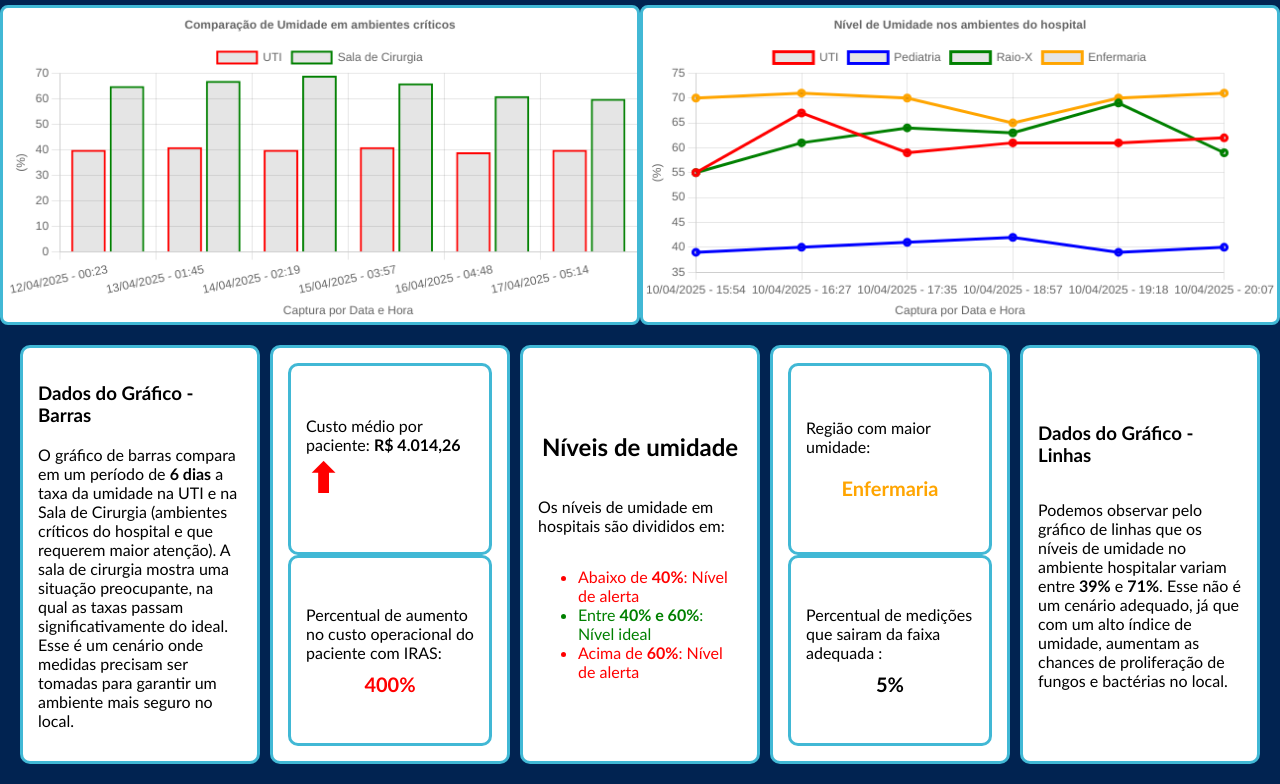
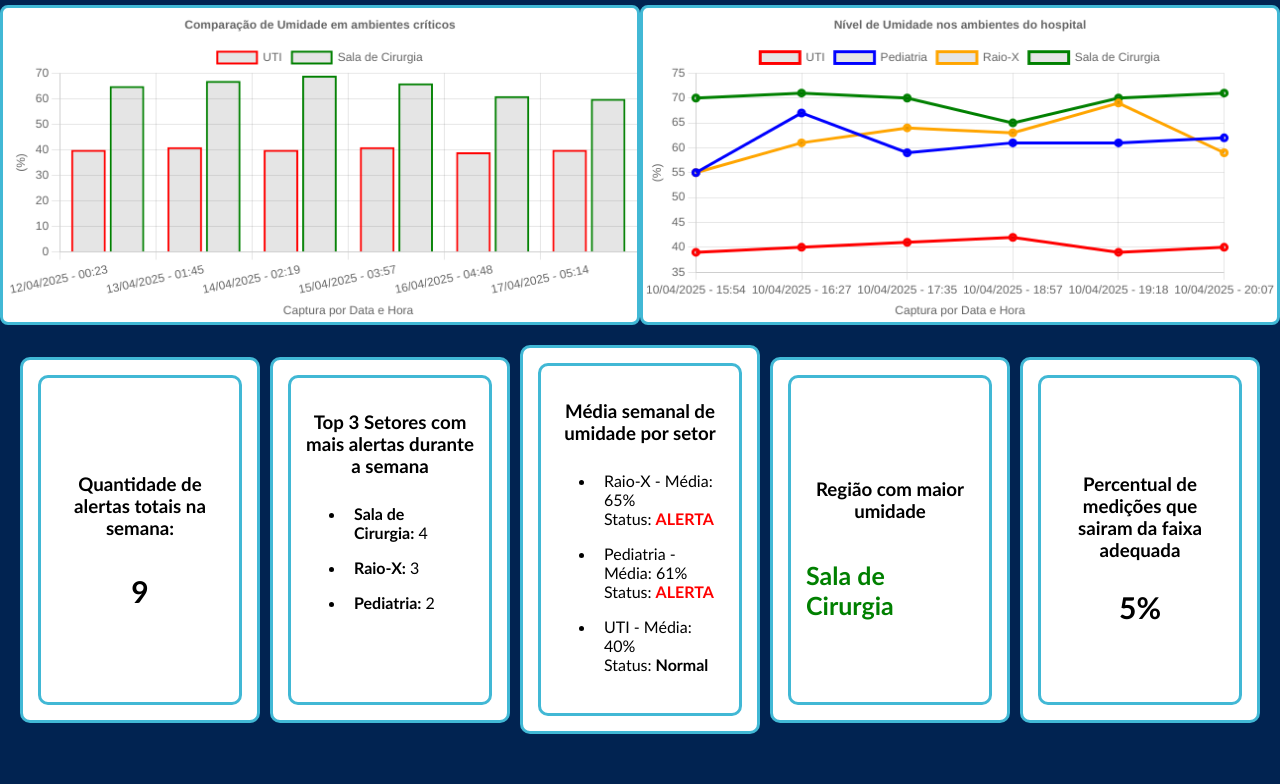
Before and after one commit to Pesquisa-e-Inovacao-HumiSafe/HumiSafe, a plain HTML site: page Códigos/Site à fazer/dashboard.html in a window 1280 px wide. Shown: the part 205-989 px from the top of the page. After the commit the page ends 959 px from the top, so only its background shows below. Drawn offline with nearby package versions, Linux system fonts and the light colour scheme.

Commit message:
Atualização das KPIs e CSS da Dashboard

```diff
--- a/Códigos/Site à fazer/css/dashboard.css
+++ b/Códigos/Site à fazer/css/dashboard.css
@@ -31,13 +31,15 @@ body {
     display: flex;
     flex-wrap: wrap;
     gap: 10px;
-    justify-content: space-between;
+    justify-content: space-evenly;
+    align-items: center;
     padding: 20px;
 }
 
 #conteudo_dashboard div {
+    min-height: 330px;
     flex: 1;
-    min-width: 200px;
+    max-width: 270px;
     border: 3px solid var(--azulClaro);
     border-radius: 10px;
     padding: 15px;
@@ -45,54 +47,12 @@ body {
     background-color: white;
 }
 
-#nivel_umidade{
-    display: flex;
-    flex-direction: column;
-    align-items: center;
-    justify-content: center;
-    border-radius: 10px;
-    padding: 15px;
-    flex: 1;
-    min-width: 300px;
-    box-sizing: border-box;
-}
-
-#dados_grafico_linhas {
-    display: flex;
-    flex-direction: column;
-    justify-content: center;
-    align-items: center;
-    font-size: 16px;
-}
-
-#taxa_umidade {
+#regiao_umidade, #desvios_criticos, #regiao_umidade, #alertas_hospital, #alertas_sensores {
     display: flex;
     flex-direction: column;
     align-items: center;
     justify-content: center;
 }
-
-#taxa_umidade #regiao_umidade, #desvios_criticos{
-    display: flex;
-    flex-direction: column;
-    align-items: center;
-    justify-content: center;
-}
-
-#custo {
-    display: flex;
-    flex-direction: column;
-    align-items: center;
-    justify-content: center;
-}
-
-#custo #custo_paciente, #custo_operacional{
-    display: flex;
-    flex-direction: column;
-    align-items: center;
-    justify-content: center;
-}
-
 
 .titulo-dashboard {
     margin-top: 150px;
@@ -103,52 +63,51 @@ body {
     color: white;
 }
 
-h3 {
-    display: flex;
-    flex-direction: row;
-    justify-content: center;
-    align-items: center;
-}
-
-table,
-td,
-tr {
-    border: 1px solid black;
-    width: 100%;
-    border-collapse: collapse;
-}
-
-
-
-#custo_paciente span {
-    color: red;
-    font-size: 40px;
-}
 
 #regiao_umidade span {
     display: flex;
     align-items: center;
     justify-content: center;
     padding-top: 20px;
-    color: orange;
-    font-size: 20px;
+    color: green;
+    font-size: 25px;
 }
 
-#custo_operacional span {
+#desvios_criticos span{
     display: flex;
-    color: red;
-    font-size: 20px;
+    font-size: 30px;
     padding-top: 10px;
     font-style: strong;
     align-items: center;
     justify-content: center;
 }
 
-#desvios_criticos span{
+#alertas_hospital span {
+    font-size: 30px;
+}
+
+#umidade_setores{
     display: flex;
-    font-size: 20px;
-    padding-top: 10px;
-    font-style: strong;
+    flex-direction: column;
+    justify-content: space-evenly;
+}
+
+li {
+    padding: 8px;
+}
+
+.span_alerta {
+    color: red;
+}
+
+h3 {
+    display: flex;
+    flex-direction: row;
+    justify-content: center;
     align-items: center;
-    justify-content: center;
+    text-align: center;
 }
+
+#alertas_hospital p {
+    text-align: center;
+}
--- a/Códigos/Site à fazer/dashboard.html
+++ b/Códigos/Site à fazer/dashboard.html
@@ -17,6 +17,7 @@
             <h1>HUMISAFE</h1>
         </div>
         <div class="container">
+
             <ul class="navbar">
                 <li>
                     <a href="site_institucional.html#inicio">Início</a>
@@ -55,59 +56,47 @@
 
 
     <div id="conteudo_dashboard">
-        <div id="dados_grafico_barras">
-            <h3>Dados do Gráfico - Barras</h3>
-            <p>
-                O gráfico de barras compara em um período de <strong>6 dias</strong> a taxa da umidade na UTI e na
-                Sala de Cirurgia
-                (ambientes críticos do hospital e que requerem maior atenção). A sala de cirurgia mostra uma
-                situação preocupante,
-                na qual as taxas passam significativamente do ideal. Esse é um cenário onde medidas precisam ser
-                tomadas
-                para garantir um ambiente mais seguro no local.
-            </p>
-        </div>
-
-        <div id="custo">
-            <div id="custo_paciente">
-                <p>Custo médio por paciente: <strong>R$ 4.014,26 <span>⬆</span></strong></p>
-            </div>
-
-            <div id="custo_operacional">
-                <p>Percentual de aumento no custo operacional do paciente com IRAS:
-                    <strong><span>400%</span></strong>
-                </p>
+        <div>
+            <div id="alertas_hospital">
+                <h3>Quantidade de alertas totais na semana:</h3>
+                <p><strong><span>9</span></strong></p>
             </div>
         </div>
 
-        <div id="nivel_umidade">
-            <h2>Níveis de umidade</h2>
-            <p>Os níveis de umidade em hospitais são divididos em:</p>
-            <ul>
-                <li style="color: red;">Abaixo de <strong>40%</strong>: Nível de alerta</li>
-                <li style="color: green;">Entre <strong>40% e 60%</strong>: Nível ideal</li>
-                <li style="color: red;">Acima de <strong>60%</strong>: Nível de alerta</li>
-            </ul>
+        <div>
+            <div id="alertas_setores">
+                <h3>Top 3 Setores com mais alertas durante a semana</h3>
+                <ul>
+                    <li><strong>Sala de Cirurgia:</strong> 4</li>
+                    <li><strong>Raio-X: </strong>3</li>
+                    <li><strong>Pediatria:</strong> 2</li>
+                </ul>
+            </div>
         </div>
 
-        <div id="taxa_umidade">
-            <div id="regiao_umidade">
-                <p>Região com maior umidade: <strong><span>Enfermaria</span></strong></p>
-            </div>
-
-            <div id="desvios_criticos">
-                <p>Percentual de medições que sairam da faixa adequada : <strong><span>5%</span></strong></p>
+        <div>
+            <div>
+                <h3>Média semanal de umidade por setor</h3>
+                <ul id="umidade_setores">
+                    <li>Raio-X - Média: 65% <br> Status: <span class="span_alerta"><strong>ALERTA</strong></b></span></li>
+                    <li>Pediatria - Média: 61% <br> Status: <span class="span_alerta"><strong>ALERTA</strong></b></span></li>
+                    <li>UTI - Média: 40% <br> Status: <span><strong>Normal</strong></span></li>
+                </ul>
             </div>
         </div>
-        <div id="dados_grafico_linhas">
-            <h3>Dados do Gráfico - Linhas</h3>
-            <p>
-                Podemos observar pelo gráfico de linhas que os níveis de umidade no ambiente hospitalar variam
-                entre <strong>39%</strong> e <strong>71%</strong>.
 
-                Esse não é um cenário adequado, já que com um alto índice de umidade, aumentam as chances de
-                proliferação de fungos e bactérias no local.
-            </p>
+        <div>
+            <div id="regiao_umidade">
+                <h3>Região com maior umidade</h3>
+                <strong><span>Sala de Cirurgia</span></strong>
+            </div>
+        </div>
+
+        <div>
+            <div id="desvios_criticos">
+                <h3>Percentual de medições que sairam da faixa adequada</h3>
+                <strong><span>5%</span></strong>
+            </div>
         </div>
 
     </div>
@@ -118,10 +107,10 @@
 
 <script>
 
-    var uti = [55, 67, 59, 61, 61, 62]
-    var pediatria = [39, 40, 41, 42, 39, 40]
+    var pediatria = [55, 67, 59, 61, 61, 62]
+    var uti = [39, 40, 41, 42, 39, 40]
     var raioX = [55, 61, 64, 63, 69, 59]
-    var enfermaria = [70, 71, 70, 65, 70, 71]
+    var sala_cirurgia = [70, 71, 70, 65, 70, 71]
 
     var graficoLinha = new Chart(document.getElementById('graficoLinha').getContext('2d'), {
         type: 'line',
@@ -144,14 +133,14 @@
             {
                 label: 'Raio-X',
                 data: raioX,
-                borderColor: 'green',
+                borderColor: 'orange',
                 borderWidth: 3,
                 fill: false
             },
             {
-                label: 'Enfermaria',
-                data: enfermaria,
-                borderColor: 'orange',
+                label: 'Sala de Cirurgia',
+                data: sala_cirurgia,
+                borderColor: 'green',
                 borderWidth: 3,
                 fill: false
             }
```
